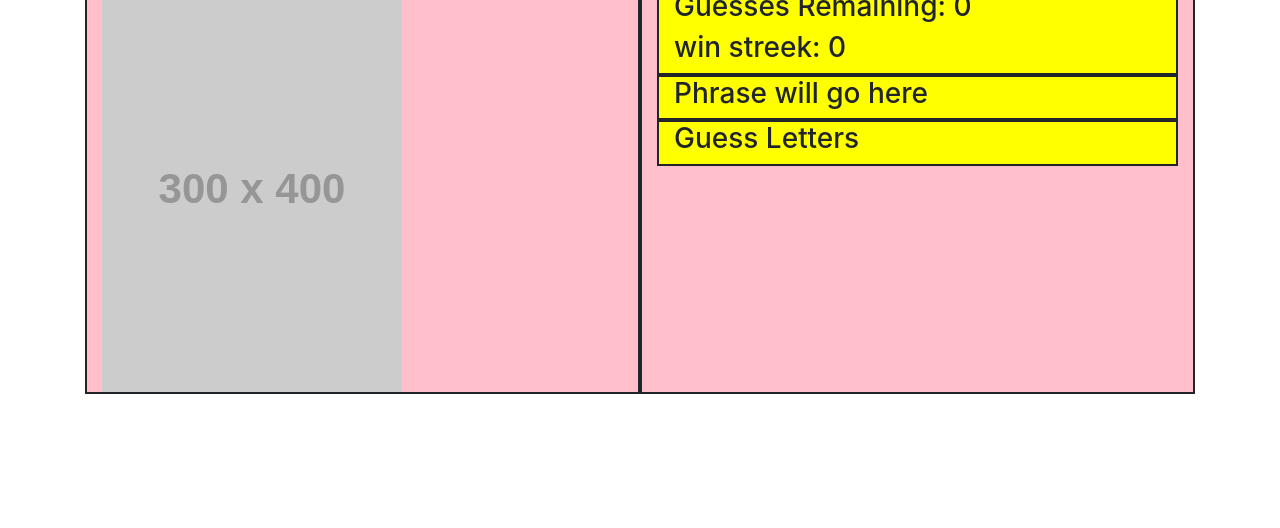
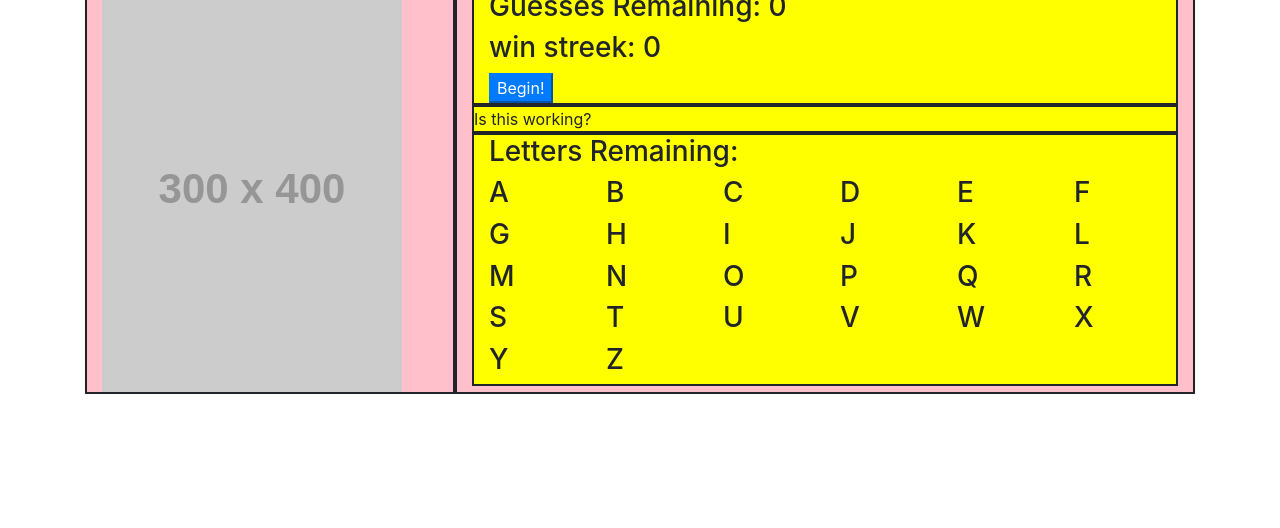
Before and after one commit to mbychkowski/hangman-game, a plain HTML site: page index.html in a window 1280 px wide. Shown: the part 272-800 px from the top of the page. Drawn offline with nearby package versions, Linux system fonts and the light colour scheme; placeholder pictures from the web are drawn by us.

Commit message:
Letter class created. Letters appear on click.

```diff
--- a/assets/css/style.css
+++ b/assets/css/style.css
@@ -11,3 +11,9 @@
 
   background-color: yellow;
 }
+
+.letter-holder {
+  border-bottom-style: solid;
+  border-bottom-width: 2px;
+  margin: 1%;
+}
--- a/assets/js/script.js
+++ b/assets/js/script.js
@@ -0,0 +1,68 @@
+var wordList = ['Columbia', 'Dupont', 'Alexandria', 'Obama', 'Republican',
+  'Democrat'
+];
+var alphabet = ['a', 'b', 'c', 'd', 'e', 'f', 'g', 'h', 'i', 'j', 'k', 'l', 'm',
+  'n', 'o', 'p', 'q', 'r', 's', 't', 'u', 'v', 'w', 'x', 'y', 'z'
+];
+var gameWord = document.getElementById('game-word');
+
+var randomNumber;
+
+// Word class
+class Letter {
+  constructor(letter) {
+    this._letter = letter;
+    this._isGuessed = false;
+  }
+
+  get letter() {
+    return this._letter;
+  }
+
+  get isGuessed() {
+    return this._isGuessed;
+  }
+
+  isVisible() {
+    if (this._isGuessed) {
+      // set attribute to visible
+    } else {
+      // set attribute to invisble
+    }
+  }
+
+  createNewLetter() {
+    // Create new <div>
+    var newDiv = document.createElement('div');
+    newDiv.className = 'letter-holder col-sm-1';
+    // Acccess 'i' letter of hangman word/phrase
+    var newLetter = document.createTextNode(this._letter);
+    // Append letter onto new tag
+    newDiv.appendChild(newLetter);
+    // Place letter in new div tag to game-word ID
+    var letterPosition = gameWord;
+    letterPosition.appendChild(newDiv);
+    }
+  }
+
+function onClickNewWord() {
+
+  // Remove any child element in game-word ID
+  while (gameWord.firstChild) {
+    gameWord.removeChild(gameWord.firstChild);
+  }
+
+  // New random number to access random word in wordList
+  randomNumber = Math.floor(Math.random() * wordList.length);
+  var newWord = wordList[randomNumber];
+
+  for (var i = 0; i < newWord.length; i++)
+  {
+    // Create instance of new letter
+    const newLetter = new Letter(newWord[i]);
+    newLetter.createNewLetter();
+
+  }
+
+  console.log(newWord);
+}
--- a/index.html
+++ b/index.html
@@ -13,34 +13,99 @@
 <body>
   <div class="container">
 
+    <!-- Title Screen -->
     <header class="jumbotron">
       <h1>Hangman Game</h1>
     </header>
 
+    <!-- Hangman content -->
     <div class="row m-0">
-      <div class="col-lg-6 border-style">
+
+      <!-- Images -->
+      <div class="col-sm-4 border-style">
         <h2>[hangman area]</h2>
         <img src="http://via.placeholder.com/300x400" alt="">
       </div>
 
-      <div class="col-lg-6 border-style">
+      <!-- Content/Phrase/Guesses -->
+      <div class="col-sm-8 border-style">
 
-        <div class="col-lg-12 sub-border-style">
+        <div class="col-sm-12 sub-border-style">
           <h3>Let's play hangman</h3>
           <h3>Guesses Remaining: 0</h3>
           <h3>win streek: 0</h3>
+          <button onclick="onClickNewWord()" class="btn-primary">Begin!</button>
         </div>
 
-        <div class="col-lg-12 sub-border-style">
-          <h3>Phrase will go here</h3>
+        <div id="game-word" class="row m-0 sub-border-style">
+          Is this working?
         </div>
 
-        <div class="col-lg-12 sub-border-style">
-          <h3>Guess Letters</h3>
+        <div class="col-sm-12 sub-border-style">
+          <h3>Letters Remaining:</h3>
+          <div id="letters-remaining" class="row">
+            <!-- Do this with javascript?  -->
+            <div class="col-sm-2">
+              <h3>A</h3></div>
+            <div class="col-sm-2">
+              <h3>B</h3></div>
+            <div class="col-sm-2">
+              <h3>C</h3></div>
+            <div class="col-sm-2">
+              <h3>D</h3></div>
+            <div class="col-sm-2">
+              <h3>E</h3></div>
+            <div class="col-sm-2">
+              <h3>F</h3></div>
+            <div class="col-sm-2">
+              <h3>G</h3></div>
+            <div class="col-sm-2">
+              <h3>H</h3></div>
+            <div class="col-sm-2">
+              <h3>I</h3></div>
+            <div class="col-sm-2">
+              <h3>J</h3></div>
+            <div class="col-sm-2">
+              <h3>K</h3></div>
+            <div class="col-sm-2">
+              <h3>L</h3></div>
+            <div class="col-sm-2">
+              <h3>M</h3></div>
+            <div class="col-sm-2">
+              <h3>N</h3></div>
+            <div class="col-sm-2">
+              <h3>O</h3></div>
+            <div class="col-sm-2">
+              <h3>P</h3></div>
+            <div class="col-sm-2">
+              <h3>Q</h3></div>
+            <div class="col-sm-2">
+              <h3>R</h3></div>
+            <div class="col-sm-2">
+              <h3>S</h3></div>
+            <div class="col-sm-2">
+              <h3>T</h3></div>
+            <div class="col-sm-2">
+              <h3>U</h3></div>
+            <div class="col-sm-2">
+              <h3>V</h3></div>
+            <div class="col-sm-2">
+              <h3>W</h3></div>
+            <div class="col-sm-2">
+              <h3>X</h3></div>
+            <div class="col-sm-2">
+              <h3>Y</h3></div>
+            <div class="col-sm-2">
+              <h3>Z</h3></div>
+          </div>
         </div>
+
       </div>
     </div>
   </div>
+
+  <script src="assets/js/script.js" type="text/javascript">
+  </script>
 </body>
 
 </html>
```
Also changed, not shown: assets/js/script copy.js (added, +25 -0 lines).
